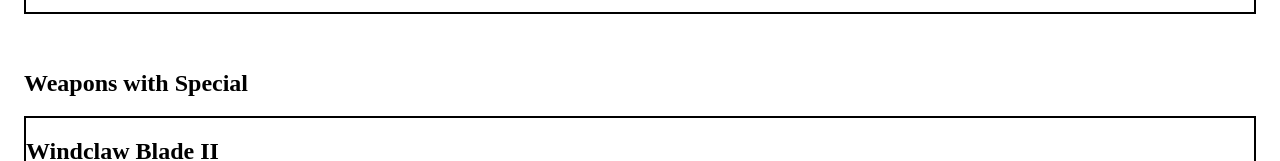
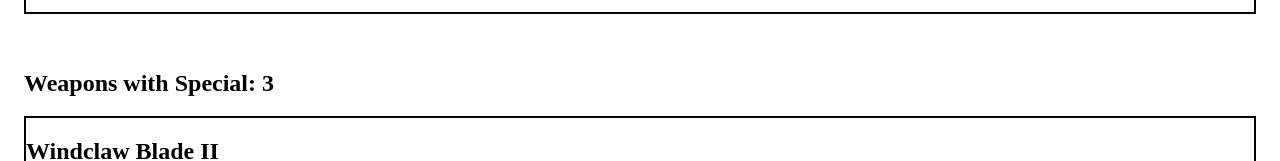
Before and after one commit to crosso-git/Owen_Cross_Learning_AngularF26, an Angular app: page / in a window 1280 px wide. Shown: the part 538-699 px from the top of the page. Built offline with nearby package versions, Linux system fonts and the light colour scheme.

Commit message:
Implemented: Removing items when clicked on, counting number of special weapons.
Note: Removal method conflicts with the method to click on items to expand them, which I'm not sure entirely if that's meant to be what happens but it's what the assignment said to do.

```diff
--- a/src/app/services/weapon-service.ts
+++ b/src/app/services/weapon-service.ts
@@ -19,9 +19,19 @@ export class WeaponService {
     this.weapons.update(list => [...list, newWeapon]);
   }
 
+  //method that destroys an item (with hammers) (somehow)
+  remove(id: number): void {
+    this.weapons.update(list => list.filter(x => x.id !== id));
+  }
+
   //and now the filtered computed list thing:
   weaponsWithSpecial = computed(
     () => this.weapons().filter(x => x.special)
+  );
+
+  //and ANOTHER computor who counts how many special weapons there are
+  numSpecials = computed(
+    () => this.weaponsWithSpecial().length
   );
 
   //and the effect that counts how many things are in the list (I think I need to put this in a constructor???)
--- a/src/app/weapon-list/weapon-list.html
+++ b/src/app/weapon-list/weapon-list.html
@@ -8,14 +8,14 @@
   <div class="list">
     <h2>Main List</h2>
     @for(weapon of weaponList(); track weapon.id) {
-      <app-weapon-list-item [weapon]="weapon"></app-weapon-list-item>
+      <app-weapon-list-item [weapon]="weapon" (opened)="removeItem($event)"></app-weapon-list-item>
     } @empty {
       <p>Nothing to display.</p>
     }
   </div>
   <br/><br/>
   <div class="list">
-    <h2>Weapons with Special</h2>
+    <h2>Weapons with Special: {{ numSpecials() }}</h2>
     @for(weapon of specialWeaponList(); track weapon.id) {
       <app-weapon-list-item [weapon]="weapon"></app-weapon-list-item>
     } @empty {
--- a/src/app/weapon-list/weapon-list.ts
+++ b/src/app/weapon-list/weapon-list.ts
@@ -19,4 +19,14 @@ export class WeaponList {
 
   //other list
   specialWeaponList = this.weaponService.weaponsWithSpecial;
+
+  //also the number of special weapons
+  numSpecials = this.weaponService.numSpecials;
+
+  //output handler that... destroys anything we click on?
+  //okay so this kind of super conflicts with the whole "click to open item" thing so like-
+  //hwat does it supposed to do?????
+  removeItem(id: number) {
+    this.weaponService.remove(id);
+  }
 }
```
